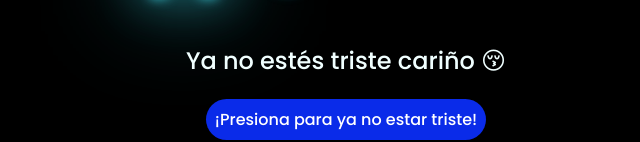
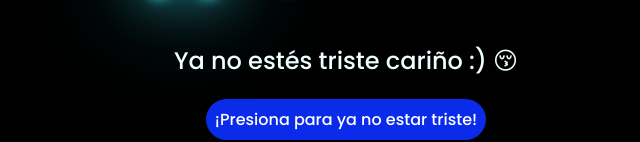
Before and after one commit to Moeees/flres, a plain HTML site: page Index.html in a window 1280 px wide. Shown: the part 300-442 px from the top of the page, without its empty margins (302-942 px from the left). Drawn offline with Linux system fonts and the light colour scheme.

Commit message:
Update index.html

```diff
--- a/Index.html
+++ b/Index.html
@@ -19,7 +19,7 @@
         <span>!</span>
     </div>
     <div class="description">
-        <span>Ya no estés triste cariño 😚</span>
+        <span>Ya no estés triste cariño :) 😚</span>
     </div>
     <div class="button">
         <button class="botones">
```
